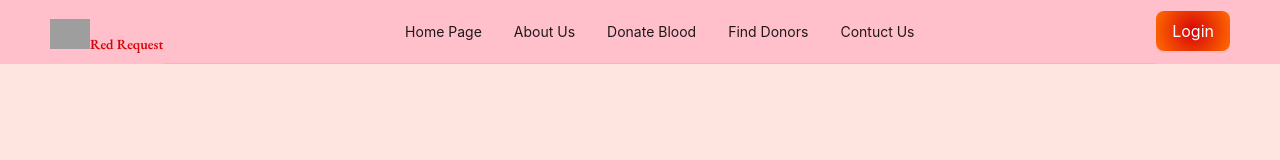
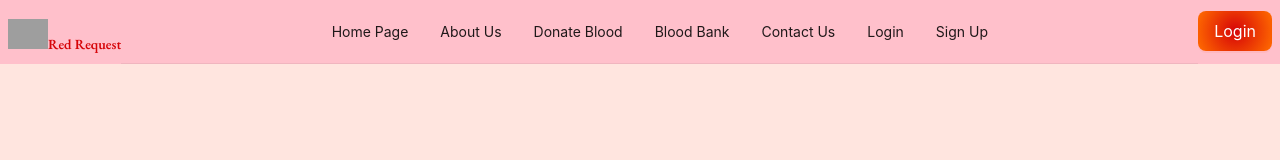
Before and after one commit to PIYAS79/Red_Request_Frontend, a React (Vite) app: page / in a window 1280 px wide. Shown: the top 160 px of the page. Built offline with nearby package versions, Linux system fonts and the light colour scheme; grey boxes are pictures that could not be loaded; a web font is replaced by a local one.

Commit message:
routes for sturcture and and d menu is done successfully

```diff
--- a/src/Global/MenuArray.ts
+++ b/src/Global/MenuArray.ts
@@ -1,6 +1,6 @@
 export const menuArr = [
     {
-      key:"HomePage",
+      key:"home",
       value:'Home Page',
     },
     {
--- /dev/null
+++ b/src/Pages/AboutPage.tsx
@@ -0,0 +1,9 @@
+import React from 'react'
+
+const AboutPage = () => {
+  return (
+    <div>AboutPage</div>
+  )
+}
+
+export default AboutPage
--- /dev/null
+++ b/src/Pages/ContactPage.tsx
@@ -0,0 +1,8 @@
+
+const ContactPage = () => {
+  return (
+    <div>ContactPage</div>
+  )
+}
+
+export default ContactPage
--- a/src/Pages/RootPage.tsx
+++ b/src/Pages/RootPage.tsx
@@ -5,16 +5,13 @@ import { menuArr } from '../Global/MenuArray';
 import BloodButton from '../Components/Others_Components/BloodButton';
 import { useAppDispatch, useAppSelector } from '../redux/hook';
 import { removeUser } from '../redux/features/auth.slice';
+import generateAnt_D_Routes from '../Routes/ant.routes';
+import baseRoutes from '../Routes/base.routes';
 const { Header, Content, Footer } = Layout;
 
 
 
-const items = menuArr.map((one) => {
-  return {
-    key: one.key,
-    label: one.value
-  }
-});
+const items = generateAnt_D_Routes(baseRoutes)
 
 
 const RootPage = () => {
@@ -35,7 +32,8 @@ const RootPage = () => {
           width: '100%',
           display: 'flex',
           alignItems: 'center',
-          backgroundColor: 'pink'
+          backgroundColor: 'pink',
+          padding:'.5rem'
         }}
       >
         <div className="demo-logo">
--- /dev/null
+++ b/src/Routes/ant.routes.tsx
@@ -0,0 +1,42 @@
+import { ReactNode } from "react"
+import { baseRoute_Types } from "./react.routes"
+import { NavLink } from "react-router-dom"
+
+
+
+
+type generateAnt_D_Routes_Type = {
+    key: string,
+    label: ReactNode
+}
+const generateAnt_D_Routes=(items:baseRoute_Types[])=>{
+    const sidebarRoutes = items.reduce((acc:generateAnt_D_Routes_Type[],item)=>{
+        if(item.name && item.path){
+            acc.push({
+                key:item.name,
+                label:<NavLink to={`${item.path}`}> { item.name } </NavLink>
+            })
+        }
+        return acc;
+    },[])
+    return sidebarRoutes;
+}
+
+
+// const generateAnt_D_Routes = (items: baseRoute_Types[]) => {
+//     const routes = items.reduce((acc: generateAnt_D_Routes_Type[], item) => {
+//         if (item.name && item.path) {
+//             acc.push({
+//                 key: item.name,
+//                 label: <Menu.Item key={item.name}>
+//                     <NavLink to={`/${item.path}`}>{item.name}</NavLink>
+//                 </Menu.Item>
+//             })
+//         }
+//         return acc;
+//     }, [])
+//     return routes;
+// }
+
+
+export default generateAnt_D_Routes
--- /dev/null
+++ b/src/Routes/base.routes.tsx
@@ -0,0 +1,50 @@
+import AboutPage from "../Pages/AboutPage";
+import BloodBankPage from "../Pages/BloodBankPage";
+import ContactPage from "../Pages/ContactPage";
+import DonateBloodPage from "../Pages/DonateBloodPage";
+import HomePage from "../Pages/HomePage";
+import LoginPage from "../Pages/LoginPage";
+import RegisterPage from "../Pages/RegisterPage";
+
+
+
+const baseRoutes = [
+    {
+        name:'Home Page',
+        path:'/',
+        element:<HomePage/>
+    },
+    {
+        name:'About Us',
+        path:'/about',
+        element:<AboutPage/>
+    },
+    {
+        name:'Donate Blood',
+        path:'/donate',
+        element:<DonateBloodPage/>
+    },
+    {
+        name:'Blood Bank',
+        path:'/bank',
+        element:<BloodBankPage/>
+    },
+    {
+        name:'Contact Us',
+        path:'/contact',
+        element:<ContactPage/>
+    },
+    {
+        name:'Login',
+        path:'/login',
+        element:<LoginPage/>
+    },
+    {
+        name:'Sign Up',
+        path:'/signup',
+        element:<RegisterPage/>
+    },
+]
+
+
+export default baseRoutes;
--- /dev/null
+++ b/src/Routes/react.routes.tsx
@@ -0,0 +1,28 @@
+import { ReactNode } from "react"
+
+export type baseRoute_Types = {
+    name: string,
+    path: string,
+    element: ReactNode
+}
+
+
+type React_Router_Dom_Routes_Type = {
+    path: string,
+    element: ReactNode
+}
+
+const generateRoutes = (items: baseRoute_Types[]) => {
+    const routes = items.reduce((acc: React_Router_Dom_Routes_Type[], items) => {
+        if (items.path && items.element) {
+            acc.push({
+                path: items.path,
+                element: items.element
+            })
+        }
+        return acc;
+    }, [])
+    return routes;
+}
+
+export default generateRoutes;
--- a/tsconfig.app.json
+++ b/tsconfig.app.json
@@ -20,5 +20,5 @@
     "noUnusedParameters": true,
     "noFallthroughCasesInSwitch": true
   },
-  "include": ["src"]
+  "include": ["src", "src/Pages/BloodBankPage.tsx"]
 }
```
Also changed, not shown: src/Routes/index.tsx (+3 -48 lines).
